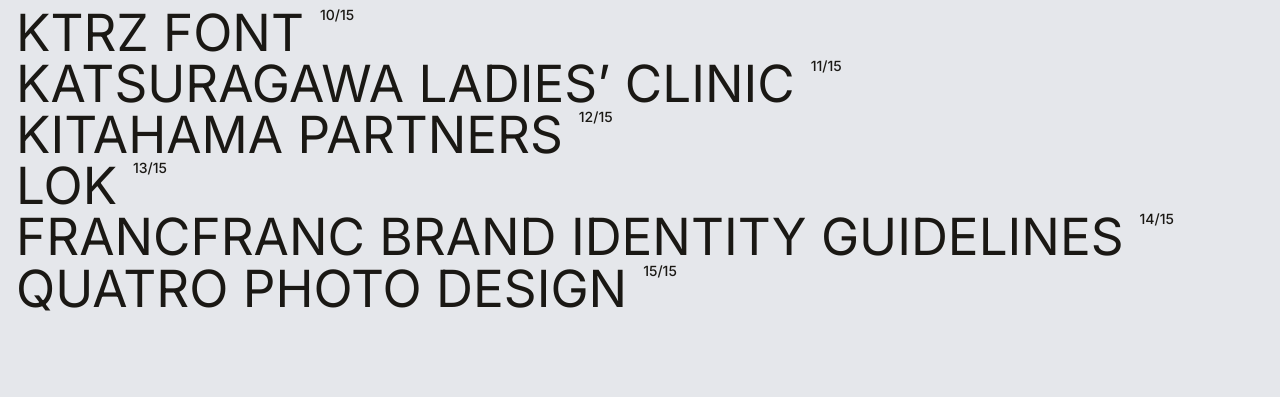
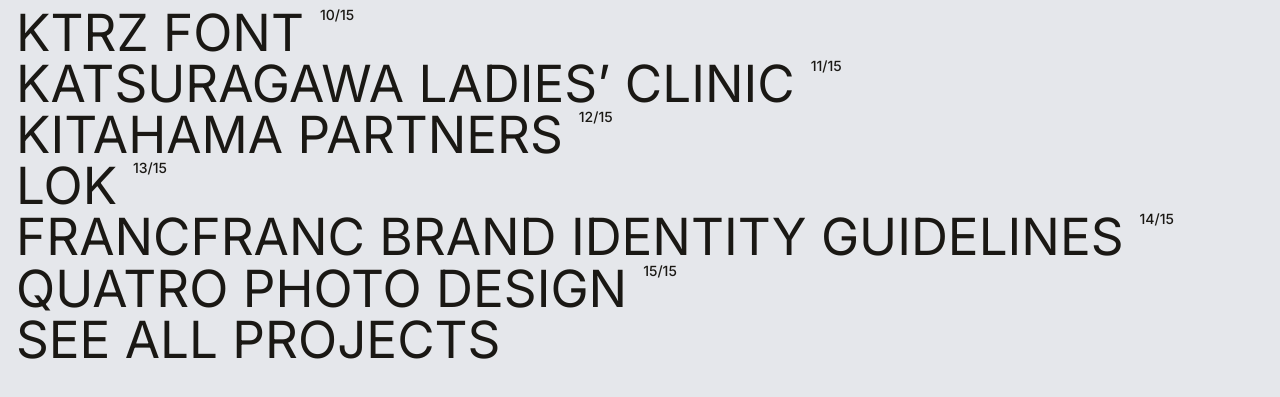
Before and after one commit to ixkaito/kite, an Astro site: page / in a window 1280 px wide. Shown: the part 819-1216 px from the top of the page. Built offline with nearby package versions, Linux system fonts and the light colour scheme; Astro itself is replaced by a stand-in of ours; what tailwindcss-easing would draw is missing.

Commit message:
Add see all projects link

```diff
--- a/src/pages/index.astro
+++ b/src/pages/index.astro
@@ -66,9 +66,10 @@
       <p class="col-start-3 lg:col-start-6">Scroll</p>
     </div>
     <h2 class="ml-4 mix-blend-difference">Selected Works</h2>
-    <ul
+    <div
       class="overflow-hidden whitespace-nowrap text-[max(4vw,3rem)] font-normal leading-none"
     >
+      <ul>
         {
           selectedWorks.map(({ title, slug }, i, { length }) => {
             return (
@@ -102,6 +103,15 @@
           })
         }
       </ul>
+      <div class="overflow-hidden">
+        <a
+          href="/works/"
+          class="block animate-[slide-up_1s_var(--delay)_both] px-4 mix-blend-difference transition animation-ease-in-out hover:text-[#f00]"
+          style={`--delay: ${selectedWorks.length * 0.05 + 1.7}s;`}
+          >See All Projects</a
+        >
+      </div>
+    </div>
     <div
       class="flex min-h-screen items-end px-4 pb-[calc(max(4vw,3rem)*2)] pt-16"
     >
```
Lines whose indentation alone changed are shown as unchanged.
